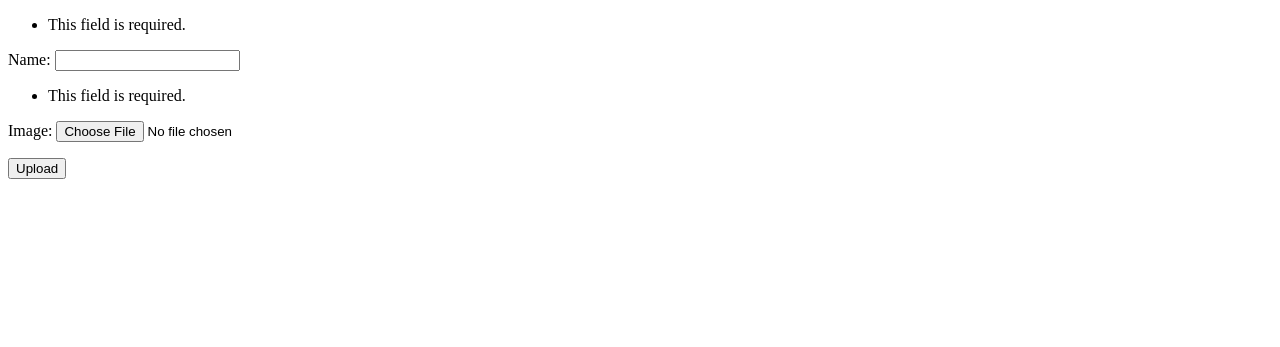
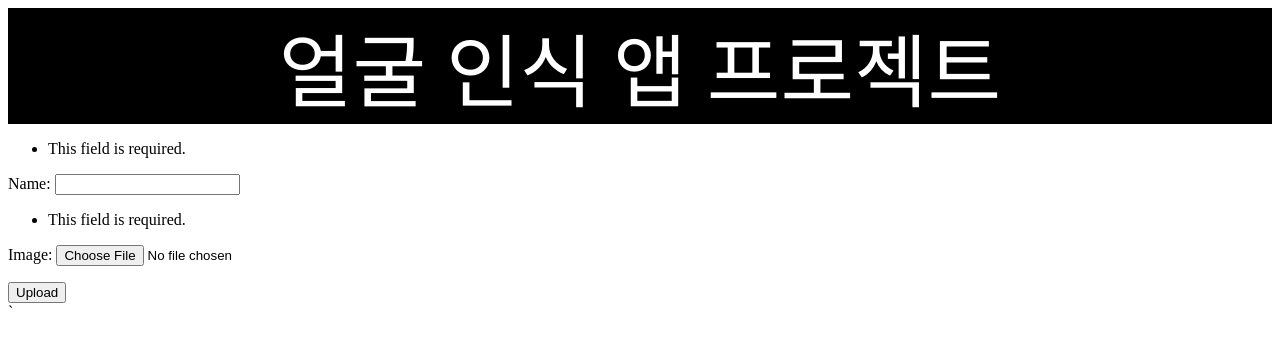
Before and after one commit to Solver6th/FaceRecognition, a Django app: page /facerecognition/ in a window 1280 px wide. Shown: the top 347 px of the page. Run offline with Django 4.2, Linux system fonts and the light colour scheme.

Commit message:
face_image.html 추가
데코레이션

```diff
--- a/mysite/facerecognition/templates/facerecognition/face_image.html
+++ b/mysite/facerecognition/templates/facerecognition/face_image.html
@@ -2,13 +2,21 @@
 <html lang="en">
 <head>
     <meta charset="UTF-8">
-    <title>image upload example</title>
+    <title>얼굴 인식 앱 프로젝트</title>
+    <style>
+        nav {background-color:black; font-size:500%; text-align: center}
+        nav a {color:white}
+    </style>
 </head>
 <body>
+    <nav>
+        <a>얼굴 인식 앱 프로젝트</a>
+
+    </nav>
     <form method = "post" enctype="multipart/form-data">
         {% csrf_token %}
         {{ form.as_p }}
         <button type="submit">Upload</button>
-    </form>
+    </form> `
 </body>
 </html>
--- a/mysite/facerecognition/templates/facerecognition/face_image_display.html
+++ b/mysite/facerecognition/templates/facerecognition/face_image_display.html
@@ -1,8 +1,10 @@
 {% load static %}
 <!DOCTYPE html>
 <html>
+
 <body>
     <h1>Name - {{face.name}}</h1>
+
     <img src="{{face.image.url}}" alt="Smiley face" width="250" height="250">
     <br />
     <a href="{% url 'facerecognition:home' %}">Go Back!!!</a>
```
